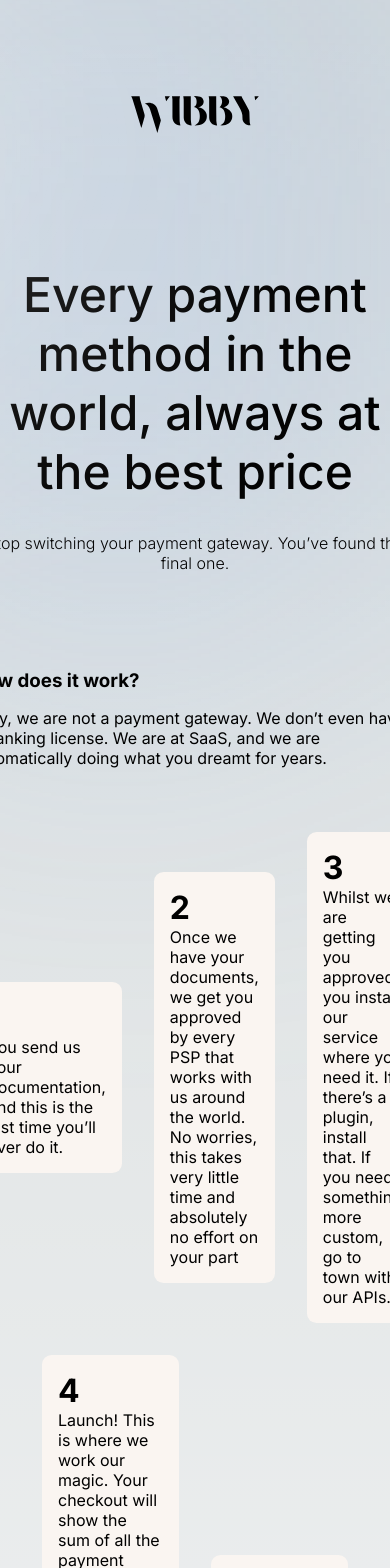
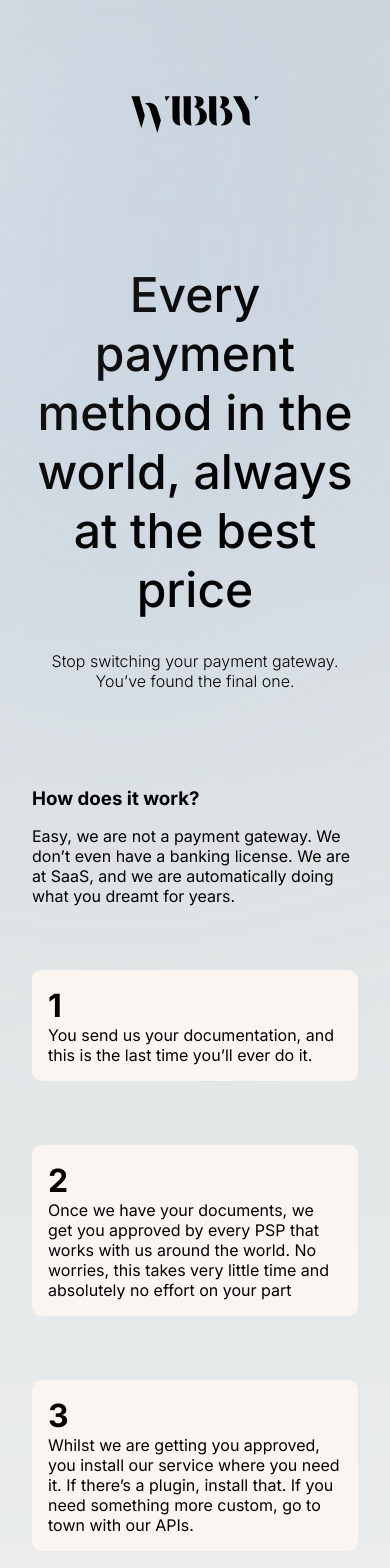
Before and after one commit to botoxparty/wibby-landing-page, a Next.js app: page / in a window 390 px wide. Shown: the top 1568 px of the page. Built offline with nearby package versions, Linux system fonts and the light colour scheme.

Commit message:
chore: clean up

```diff
--- a/styles/Home.module.css
+++ b/styles/Home.module.css
@@ -131,8 +131,6 @@
 }
 
 .center {
-  text-align: left;
-  width: 100%;
   padding: 1.5rem 0;
 }
 
@@ -221,6 +219,9 @@
 
 /* Mobile */
 @media (max-width: 700px) {
+  .main {
+    padding: 1rem 2rem;
+  }
   .content {
     padding: 4rem;
   }
@@ -302,6 +303,15 @@
   .section_hero h2 {
     font-size: 1rem;
   }
+
+  .section_how__row {
+    flex-direction: column;
+  }
+
+  .section_cta__content {
+    flex-direction: column;
+    gap: 2rem;
+  }
 }
 
 /* Tablet and Smaller Desktop */
```
